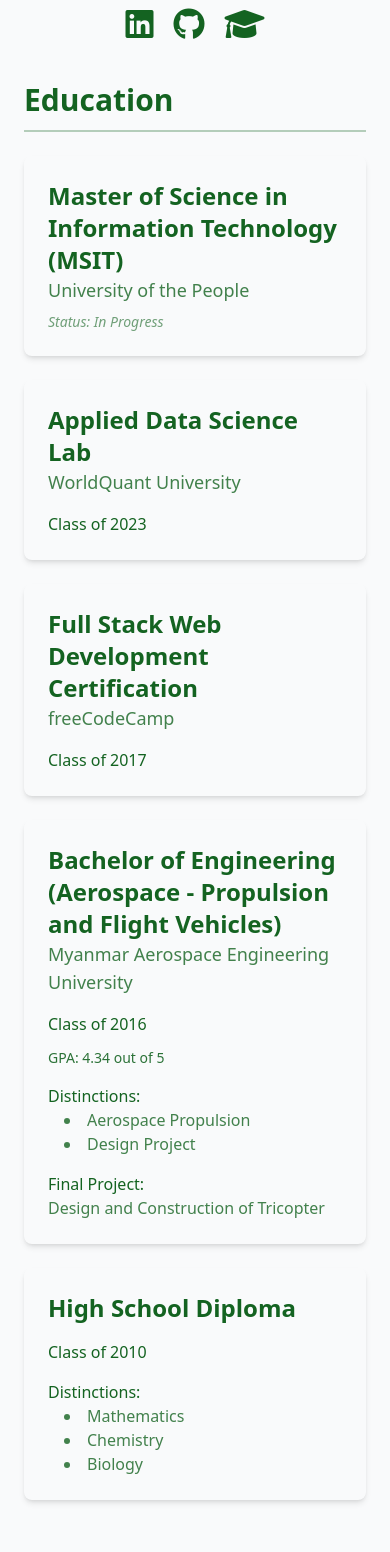
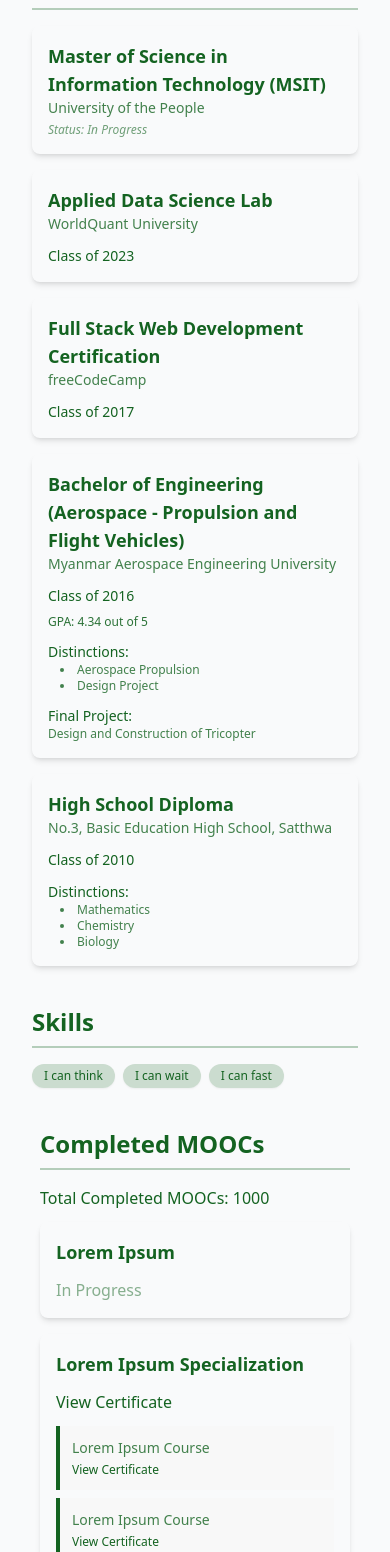
Before and after one commit to AungMyoKyaw/aungmyokyaw.com, a React (Vite) app in the folder react/: page / in a window 390 px wide. Shown: the part 280-1832 px from the top of the page. Built offline with nearby package versions, Linux system fonts and the light colour scheme.

Commit message:
feat: update

```diff
--- a/react/src/App.tsx
+++ b/react/src/App.tsx
@@ -151,19 +151,19 @@ const blogPostsData: BlogPost[] = [
 
 // ProfileHeader Component
 const ProfileHeader: React.FC<{ profile: ProfileData }> = ({ profile }) => (
-  <header id="profile-header" className="mb-10 text-center sm:mb-16">
+  <header id="profile-header" className="mb-6 text-center sm:mb-10 md:mb-16">
     <img
       src={profile.image}
       alt={profile.name}
-      className="mx-auto mb-6 h-28 w-28 rounded-full border-4 border-[#146321] shadow-lg sm:h-36 sm:w-36 md:h-44 md:w-44"
+      className="mx-auto mb-4 h-20 w-20 rounded-full border-4 border-[#146321] shadow-lg sm:h-28 sm:w-28 md:h-36 md:w-36 lg:h-44 lg:w-44"
     />
-    <h1 className="text-4xl font-semibold text-[#146321] md:text-5xl">
+    <h1 className="text-2xl font-semibold text-[#146321] sm:text-3xl md:text-4xl">
       {profile.name}
     </h1>
-    <p className="mt-3 text-lg font-light text-[#146321] md:text-xl">
+    <p className="mt-2 text-sm font-light text-[#146321] sm:text-base md:text-lg">
       {profile.title}
     </p>
-    <div className="mt-5 flex justify-center space-x-5 sm:space-x-7">
+    <div className="mt-4 flex justify-center space-x-3 sm:space-x-5 md:space-x-7">
       {profile.socialLinks.map((link, index) => (
         <a
           key={index}
@@ -172,7 +172,7 @@ const ProfileHeader: React.FC<{ profile: ProfileData }> = ({ profile }) => (
           className="text-[#146321] transition duration-300 hover:text-[#146321]"
           rel="noreferrer"
         >
-          <i className={`${link.iconClass} fa-2x`}></i>
+          <i className={`${link.iconClass} text-lg sm:text-xl md:text-2xl`}></i>
         </a>
       ))}
     </div>
@@ -183,40 +183,46 @@ const ProfileHeader: React.FC<{ profile: ProfileData }> = ({ profile }) => (
 const EducationSection: React.FC<{ education: EducationItem[] }> = ({
   education
 }) => (
-  <section id="education-section" className="mb-12">
-    <h2 className="mb-6 border-b-2 border-[#146321]/30 pb-3 text-3xl font-bold text-[#146321] md:text-4xl">
+  <section id="education-section" className="mb-10 px-2 sm:px-4 md:px-6">
+    <h2 className="mb-4 border-b-2 border-[#146321]/30 pb-2 text-2xl font-bold text-[#146321] sm:text-3xl md:mb-6 md:pb-3 md:text-4xl">
       Education
     </h2>
     {education.map((item, index) => (
       <div
         key={index}
-        className="mb-6 rounded-lg p-6 shadow-md transition-shadow duration-300 hover:shadow-lg"
+        className="mb-4 rounded-lg p-4 shadow-md transition-shadow duration-300 hover:shadow-lg md:mb-6 md:p-6"
       >
         <div className="flex flex-col items-start justify-between md:flex-row md:items-center">
           <div>
-            <p className="text-2xl font-semibold text-[#146321]">
+            <p className="text-lg font-semibold text-[#146321] sm:text-xl md:text-2xl">
               {item.degree}
             </p>
-            <p className="mb-2 text-lg text-[#146321]/80">{item.university}</p>
+            <p className="mb-1 text-sm text-[#146321]/80 sm:text-base">
+              {item.university || item.school}
+            </p>
             {item.status && (
-              <p className="text-sm italic text-[#146321]/60">
+              <p className="text-xs italic text-[#146321]/60 sm:text-sm">
                 Status: {item.status}
               </p>
             )}
           </div>
           {item.graduationYear && (
-            <p className="text-md mt-2 font-medium text-[#146321] md:mt-0">
+            <p className="mt-2 text-sm font-medium text-[#146321] md:mt-0">
               Class of {item.graduationYear}
             </p>
           )}
         </div>
         {item.GPA && (
-          <p className="mt-3 text-sm text-[#146321]/90">GPA: {item.GPA}</p>
+          <p className="mt-2 text-xs text-[#146321]/90 sm:text-sm">
+            GPA: {item.GPA}
+          </p>
         )}
         {item.distinctions && item.distinctions.length > 0 && (
-          <div className="mt-4">
-            <p className="text-md font-medium text-[#146321]">Distinctions:</p>
-            <ul className="ml-4 list-inside list-disc text-[#146321]/80">
+          <div className="mt-3">
+            <p className="text-sm font-medium text-[#146321] sm:text-base">
+              Distinctions:
+            </p>
+            <ul className="ml-3 list-inside list-disc text-xs text-[#146321]/80 sm:text-sm">
               {item.distinctions.map((distinction, idx) => (
                 <li key={idx}>{distinction}</li>
               ))}
@@ -224,9 +230,13 @@ const EducationSection: React.FC<{ education: EducationItem[] }> = ({
           </div>
         )}
         {item.finalProject && (
-          <div className="mt-4">
-            <p className="text-md font-medium text-[#146321]">Final Project:</p>
-            <p className="text-[#146321]/80">{item.finalProject}</p>
+          <div className="mt-3">
+            <p className="text-sm font-medium text-[#146321] sm:text-base">
+              Final Project:
+            </p>
+            <p className="text-xs text-[#146321]/80 sm:text-sm">
+              {item.finalProject}
+            </p>
           </div>
         )}
       </div>
@@ -236,15 +246,15 @@ const EducationSection: React.FC<{ education: EducationItem[] }> = ({
 
 // SkillsSection Component
 const SkillsSection: React.FC<{ skills: string[] }> = ({ skills }) => (
-  <section id="skills-section" className="mb-12">
-    <h2 className="mb-6 border-b-2 border-[#146321]/30 pb-3 text-3xl font-bold text-[#146321] md:text-4xl">
+  <section id="skills-section" className="mb-10 px-2 sm:px-4 md:px-6">
+    <h2 className="mb-4 border-b-2 border-[#146321]/30 pb-2 text-2xl font-bold text-[#146321] sm:text-3xl md:mb-6 md:pb-3 md:text-4xl">
       Skills
     </h2>
-    <div className="flex flex-wrap gap-3">
+    <div className="flex flex-wrap gap-2 sm:gap-3">
       {skills.map((skill, index) => (
         <span
           key={index}
-          className="rounded-full bg-[#146321]/20 px-4 py-2 text-lg font-medium text-[#146321] shadow-sm transition duration-300 hover:bg-[#146321]/30"
+          className="rounded-full bg-[#146321]/20 px-3 py-1 text-xs font-medium text-[#146321] shadow-sm transition duration-300 hover:bg-[#146321]/30 sm:px-4 sm:py-2 sm:text-sm md:text-lg"
         >
           {skill}
         </span>
@@ -255,24 +265,27 @@ const SkillsSection: React.FC<{ skills: string[] }> = ({ skills }) => (
 
 // MOOCsSection Component
 const MOOCsSection: React.FC<{ moocs: MOOCsData }> = ({ moocs }) => (
-  <section id="moocs-section" className="mb-12">
-    <h2 className="mb-6 border-b-2 border-[#146321]/30 pb-3 text-3xl font-bold text-[#146321] md:text-4xl">
+  <section id="moocs-section" className="mb-8 px-4 md:mb-12 md:px-8">
+    <h2 className="mb-4 border-b-2 border-[#146321]/30 pb-2 text-2xl font-bold text-[#146321] md:mb-6 md:pb-3 md:text-3xl lg:text-4xl">
       Completed MOOCs
     </h2>
-    <p className="mb-4 text-lg font-light text-[#146321]">
+    <p className="mb-3 text-base font-light text-[#146321] md:mb-4 md:text-lg">
       Total Completed MOOCs: {moocs.total}
     </p>
-    <div className="space-y-6">
+    <div className="space-y-4 md:space-y-6">
       {moocs.items.map((item, index) => (
-        <div key={index} className="rounded-lg p-6 shadow-md">
-          <div className="mb-4 flex flex-col items-start justify-between md:flex-row md:items-center">
-            <h3 className="text-xl font-semibold text-[#146321] md:text-2xl">
+        <div
+          key={index}
+          className="rounded-lg p-4 shadow-md transition-shadow duration-300 hover:shadow-lg md:p-6"
+        >
+          <div className="flex flex-col items-start justify-between gap-2 md:flex-row md:items-center">
+            <h3 className="text-lg font-semibold text-[#146321] md:text-xl lg:text-2xl">
               {item.courseTitle}
             </h3>
             <a
               href={item.certificateLink}
               target="_blank"
-              className={`mt-2 text-[#146321] hover:underline md:mt-0 ${
+              className={`mt-1 text-[#146321] hover:underline md:mt-0 ${
                 item.status === "In Progress"
                   ? "pointer-events-none text-[#146321]/50"
                   : ""
@@ -285,34 +298,36 @@ const MOOCsSection: React.FC<{ moocs: MOOCsData }> = ({ moocs }) => (
             </a>
           </div>
           {item.type === "Bundle" && item.courses && (
-            <div className="space-y-4">
+            <div className="mt-3 space-y-2 md:mt-4">
               {item.courses.map((course, courseIndex) => (
-                <div
+                <blockquote
                   key={courseIndex}
-                  className="flex flex-col items-start justify-between rounded-lg border border-[#146321]/20 bg-white p-4 md:flex-row md:items-center"
+                  className="border-l-4 border-[#146321] bg-[#f8f8f8] p-3 text-[#146321]/80 md:p-4"
                 >
-                  <p className="text-base font-medium text-[#146321] md:text-lg">
+                  <div className="flex flex-col items-start justify-between gap-1 sm:flex-row sm:items-center">
+                    <p className="text-sm font-medium md:text-base">
                       {course.title}
                     </p>
                     <a
                       href={course.certificateLink}
                       target="_blank"
-                    className="mt-2 text-[#146321] hover:underline md:mt-0"
+                      className="text-xs text-[#146321] hover:underline md:text-sm"
                       rel="noreferrer"
                     >
                       View Certificate
                     </a>
                   </div>
+                </blockquote>
               ))}
             </div>
           )}
         </div>
       ))}
-      <div className="mt-6 text-center">
+      <div className="mt-5 text-center md:mt-6">
         <a
           href={moocs.moreLink}
           target="_blank"
-          className="inline-block text-base font-medium text-[#146321] underline transition duration-300 hover:text-[#146321]"
+          className="inline-block text-sm font-medium text-[#146321] underline transition duration-300 hover:text-[#146321] md:text-base"
           rel="noreferrer"
         >
           View All Courses
@@ -324,20 +339,20 @@ const MOOCsSection: React.FC<{ moocs: MOOCsData }> = ({ moocs }) => (
 
 // BlogSection Component
 const BlogSection: React.FC<{ blogPosts: BlogPost[] }> = ({ blogPosts }) => (
-  <section id="blog-section" className="mb-12">
-    <h2 className="mb-6 border-b-2 border-[#146321]/30 pb-3 text-3xl font-bold text-[#146321] md:text-4xl">
+  <section id="blog-section" className="mb-10 px-2 sm:px-4 md:px-6">
+    <h2 className="mb-4 border-b-2 border-[#146321]/30 pb-2 text-2xl font-bold text-[#146321] sm:text-3xl md:mb-6 md:pb-3 md:text-4xl">
       Recent Blog Posts
     </h2>
-    <ul className="space-y-4">
+    <ul className="space-y-3 sm:space-y-4 md:space-y-6">
       {blogPosts.map((post, index) => (
         <li
           key={index}
-          className="rounded-lg p-5 shadow-md transition-shadow duration-300 hover:shadow-lg"
+          className="rounded-lg p-4 shadow-md transition-shadow duration-300 hover:shadow-lg sm:p-5 md:p-6"
         >
           <a
             href={post.link}
             target="_blank"
-            className="text-lg text-[#146321] hover:underline md:text-xl"
+            className="block text-sm font-medium text-[#146321] hover:underline sm:text-base md:text-lg"
             rel="noreferrer"
           >
             {post.title}
@@ -362,3 +377,7 @@ const App: React.FC = () => (
 );
 
 export default App;
+
+// ----
+// adjust the layout of the components for mobile responsiveness
+// we are now start supporting from iphone se 1st gen
```
Lines whose indentation alone changed are shown as unchanged.
